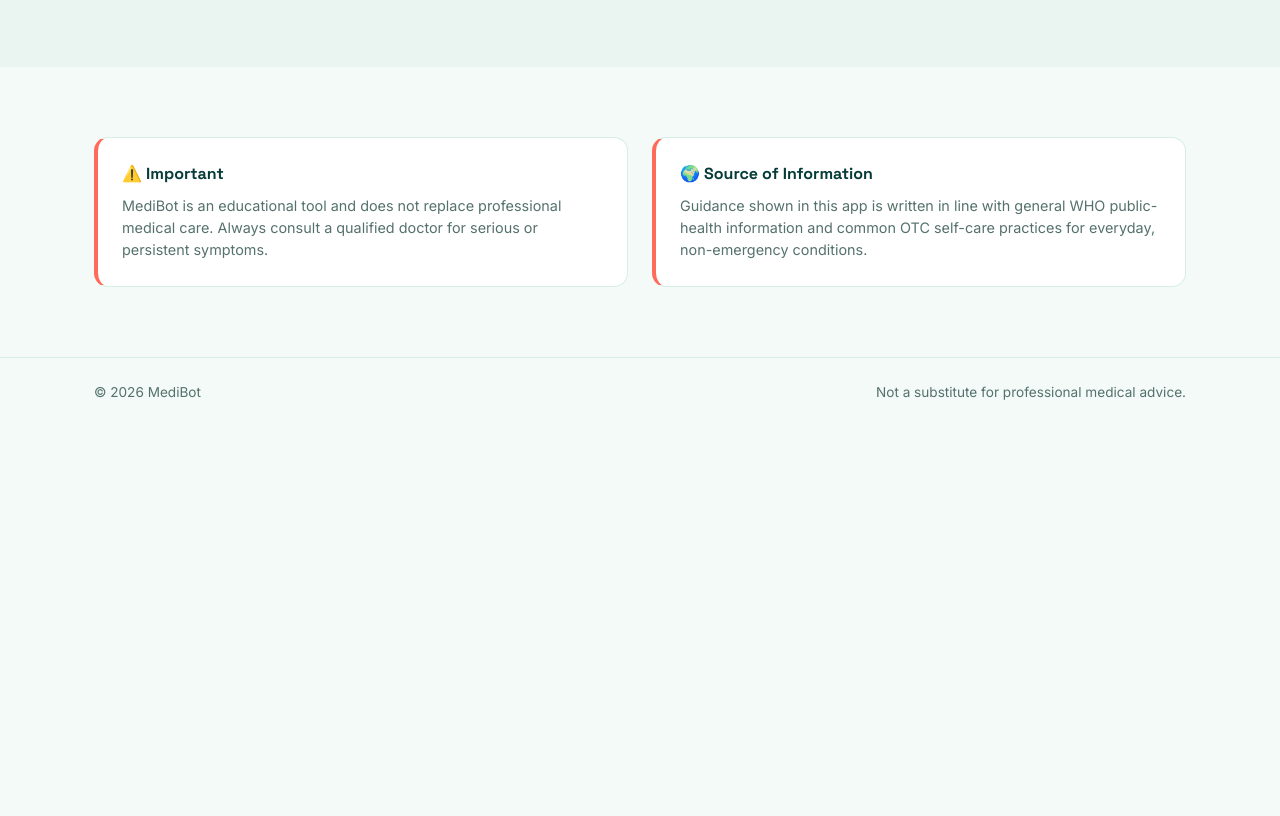
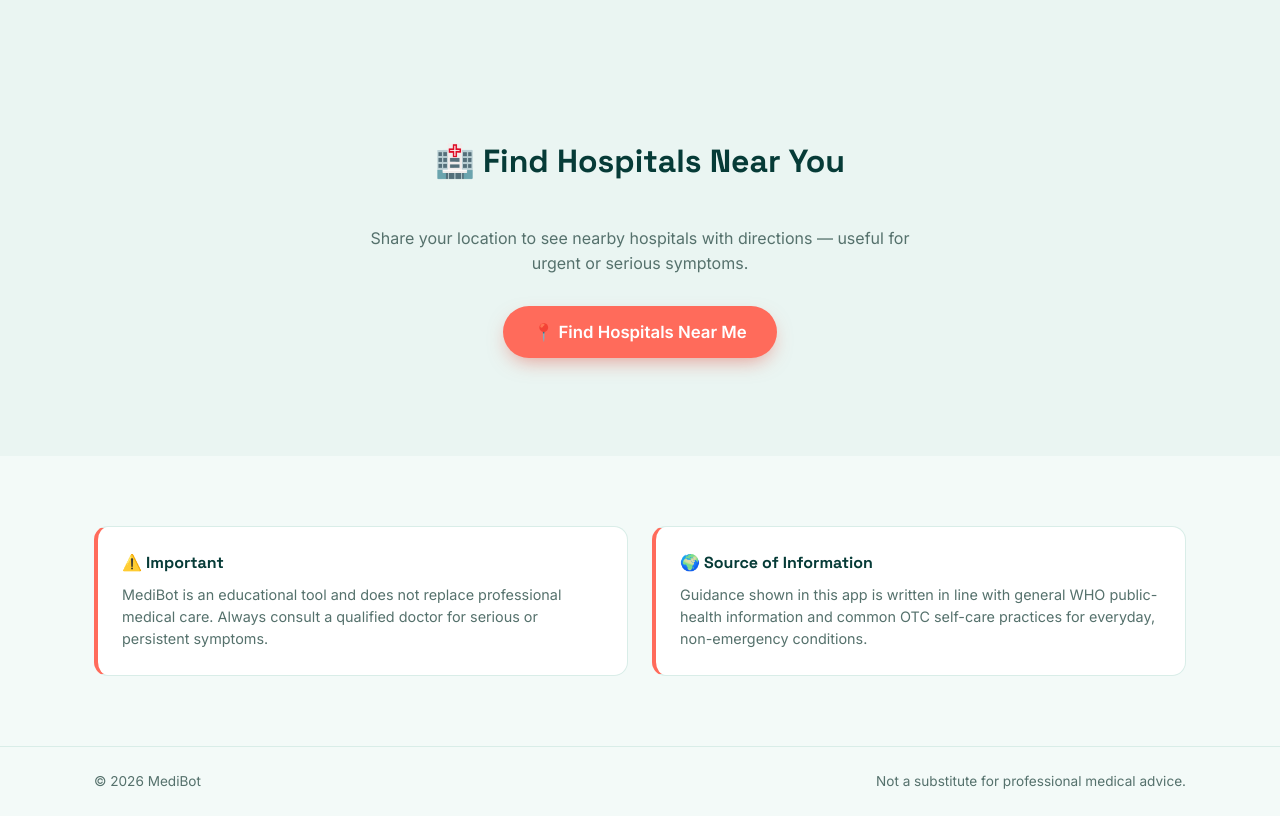
Before and after one commit to Adarsh-404exe/Medibot, a website: page index.html in a window 1280 px wide. Shown: the part 1348-2164 px from the top of the page. Before the commit the page ends 1775 px from the top, so only its background shows below. Drawn offline with Linux system fonts and the light colour scheme; no server answers.

Commit message:
Update index.html

```diff
--- a/index.html
+++ b/index.html
@@ -20,6 +20,7 @@
     <nav class="navbar__links">
       <a href="#features">Features</a>
       <a href="#how">How it works</a>
+      <a href="#hospitals">Hospitals</a>
       <a href="#about">About</a>
     </nav>
     <div class="navbar__actions">
@@ -119,6 +120,23 @@
   </div>
 </section>
 
+<!-- ============ NEARBY HOSPITALS ============ -->
+<section class="section section--alt" id="hospitals">
+  <div class="container">
+    <h2 class="section__title">🏥 Find Hospitals Near You</h2>
+    <p style="text-align:center; max-width:560px; margin:0 auto 30px; color:var(--ink-muted);">
+      Share your location to see nearby hospitals with directions — useful for urgent or serious symptoms.
+    </p>
+    <div style="text-align:center; margin-bottom:28px;">
+      <button class="btn btn--primary btn--lg" id="find-hospitals-btn">
+        📍 Find Hospitals Near Me
+      </button>
+    </div>
+    <div id="hospitals-status" style="text-align:center; color:var(--ink-muted); font-size:.9rem; margin-bottom:20px;"></div>
+    <div id="hospitals-results" class="grid grid--4"></div>
+  </div>
+</section>
+
 <!-- ============ ABOUT / DISCLAIMER STRIP ============ -->
 <section class="section" id="about">
   <div class="container about__inner">
```
